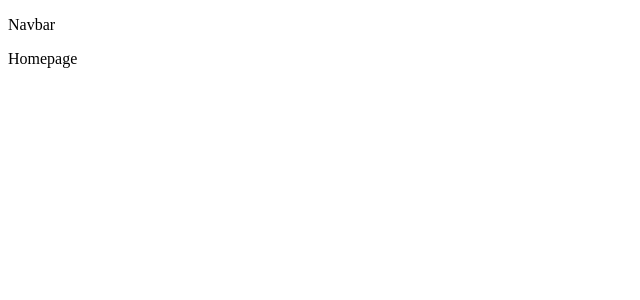
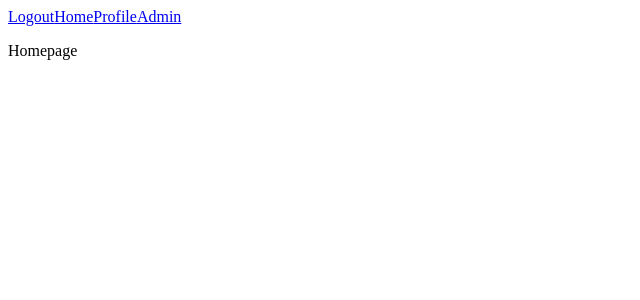
Before and after one commit to danielTiringer/Project-Manager, a React (Create React App) app in the folder user-client/: page / in a window 1280 px wide. Shown: the top 300 px of the page, without its empty margins (0-640 px from the left). Built offline with nearby package versions, Linux system fonts and the light colour scheme.

Commit message:
Add links to the navbar

```diff
--- a/user-client/src/Components/Navbar.tsx
+++ b/user-client/src/Components/Navbar.tsx
@@ -1,9 +1,13 @@
 import React from 'react';
+import { Link } from 'react-router-dom';
 
 export default function NavBar(): JSX.Element {
   return (
-    <div>
-      <p>Navbar</p>
+    <div className="NavContainer">
+      <Link to="/logout">Logout</Link>
+      <Link to="/home">Home</Link>
+      <Link to="/profile">Profile</Link>
+      <Link to="/admin">Admin</Link>
     </div>
   );
 }
```
Also changed, not shown: 1 other file (tests, documents, lock files or other folders).
